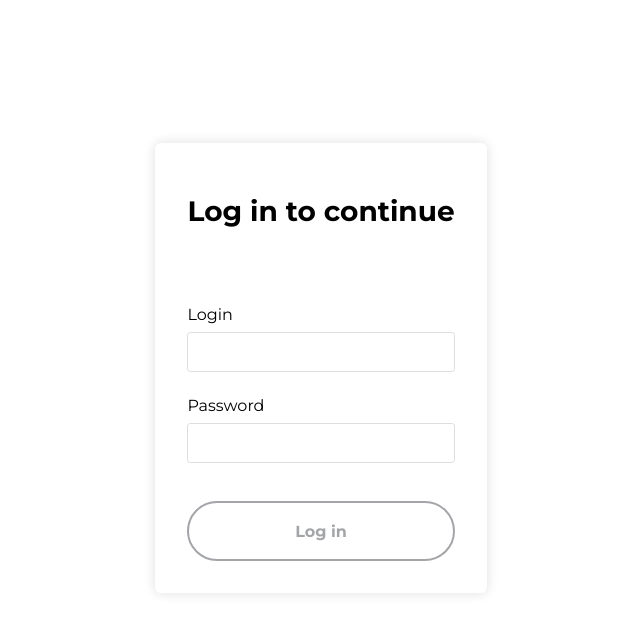
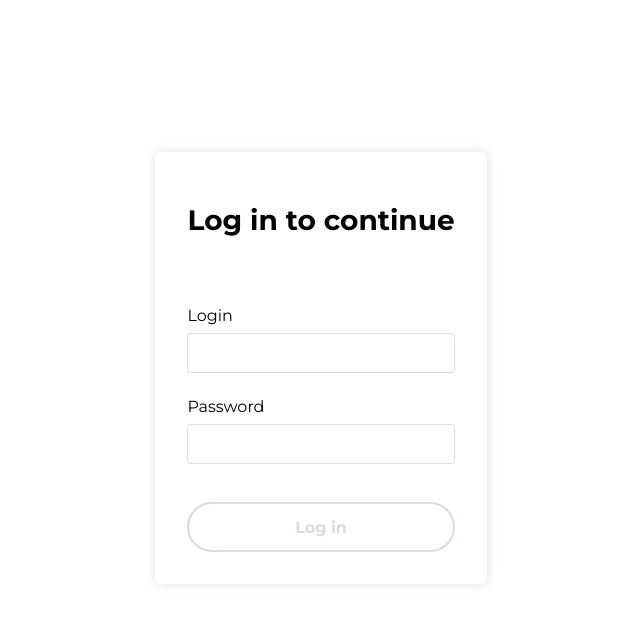
Before and after one commit to bigfatpartyguy/articles-java, a React (Create React App) app: page /signin in a window 1280 px wide. Shown: the top 634 px of the page, without its empty margins (319-959 px from the left). Built offline with nearby package versions, Linux system fonts and the light colour scheme.

Commit message:
Style app header

```diff
--- a/src/assets/scss/elements/_button.scss
+++ b/src/assets/scss/elements/_button.scss
@@ -3,7 +3,7 @@ button {
   border: 2px solid transparent;
   border-radius: 9999px;
   padding: 0.6rem 1.4rem;
-  height: 60px;
+  height: 50px;
   background-color: #f0f0f0;
   font-weight: bold;
   cursor: pointer;
--- a/src/assets/scss/mixins/_mixins.scss
+++ b/src/assets/scss/mixins/_mixins.scss
@@ -6,7 +6,9 @@
   border-color: map-get(map-get($btn-colors, $type), border);
   transition: box-shadow 0.2s ease, background-color 0.4s ease,
     border-color 0.4s ease;
-  &:hover {
+  &:hover,
+  &:focus {
+    outline: none;
     $bg-ring-hover: map-get(map-get($btn-colors, $type), bg-ring-hover);
     $border-hover: map-get(map-get($btn-colors, $type), border-hover);
     background-color: map-get(map-get($btn-colors, $type), bg-hover);
@@ -14,4 +16,13 @@
     border-color: transparent;
     box-shadow: 0 0 0 4px $bg-ring-hover, 0 0 0 6px $border-hover;
   }
+  &:disabled,
+  &:disabled:hover {
+    $disabled: map-get($btn-colors, disabled);
+    background-color: map-get($disabled, bg);
+    border-color: map-get($disabled, border);
+    box-shadow: none;
+    color: map-get($disabled, text);
+    cursor: default;
+  }
 }
--- a/src/assets/scss/styles.scss
+++ b/src/assets/scss/styles.scss
@@ -19,9 +19,13 @@ body {
   height: 100%;
   background: white;
   #root {
+    margin: 0 auto;
+    width: 80%;
+    max-width: 1200px;
     height: 100%;
     display: flex;
-    justify-content: center;
+    flex-direction: column;
+    align-items: center;
     button,
     input,
     select {
--- a/src/assets/scss/vars/_colors.scss
+++ b/src/assets/scss/vars/_colors.scss
@@ -11,7 +11,7 @@ $colors: (
   10: #d7dddf,
   11: #d7eee9,
   12: #f5fffd,
-  13: #fafeff,
+  13: #fdfdfd,
   14: #c1f0c9,
 );
 
@@ -34,4 +34,9 @@ $btn-colors: (
     text: darken(map-get($colors, 14), 80%),
     text-hover: map-get($colors, 2),
   ),
+  disabled: (
+    bg: white,
+    border: map-get($colors, 10),
+    text: map-get($colors, 10),
+  ),
 );
--- a/src/components/Button/Button.jsx
+++ b/src/components/Button/Button.jsx
@@ -5,12 +5,16 @@ import styles from './Button.module.scss';
 export default function Button(props) {
   const {type, btnRole, text, onClick, disabled, ariaLabel} = props;
   /* eslint-disable react/button-has-type */
+  const handleClick = evt => {
+    evt.target.blur();
+    onClick(evt);
+  };
   return (
     <button
       disabled={disabled}
       className={styles[btnRole]}
       type={type}
-      onClick={onClick}
+      onClick={handleClick}
       value={text}
       aria-label={ariaLabel}
     >
--- a/src/components/Button/Button.module.scss
+++ b/src/components/Button/Button.module.scss
@@ -3,21 +3,13 @@
 
 .primary {
   @include btn-theme($type: primary);
-  position: relative;
-  border-radius: 9999px;
-  height: 60px;
 }
 
 .submit {
   @include btn-theme(submit);
-  &:disabled,
-  &:disabled:hover {
-    background-color: white;
-    border-color: #a3a5a8;
-    color: #a3a5a8;
-    cursor: default;
-  }
 }
+
+// Styles below need correction
 
 .active {
   background-color: #007bff;
--- /dev/null
+++ b/src/components/CreateArticle/CreateArticle.jsx
@@ -0,0 +1,13 @@
+import React from 'react';
+
+const CreateArticle = () => {
+  return (
+    <div>
+      <header>
+        <h1>Create a new article</h1>
+      </header>
+    </div>
+  );
+};
+
+export default CreateArticle;
--- /dev/null
+++ b/src/components/CreateArticle/index.js
@@ -0,0 +1 @@
+export {default} from './CreateArticle';
--- a/src/components/MainLayout/MainLayout.jsx
+++ b/src/components/MainLayout/MainLayout.jsx
@@ -1,16 +1,25 @@
 import React from 'react';
+import {Link} from 'react-router-dom';
+import {clearToken} from '../../services/storage';
 import Button from '../Button';
 import styles from './MainLayout.module.scss';
 
 const MainLayout = ({children}) => {
   return (
-    <main className={styles['main-layout']}>
-      <header>
+    <>
+      <header className={styles.header}>
         <h1>Sitename</h1>
-        <Button text="New article" btnRole="primary" />
+        <div className={styles['header__buttons']}>
+          <Link to="/articles/create">
+            <Button text="New article" btnRole="primary" />
+          </Link>
+          <Link to="/signin" onClick={() => clearToken()}>
+            <Button text="Log out" btnRole="primary" />
+          </Link>
+        </div>
       </header>
-      {children}
-    </main>
+      <main className={styles['main-layout']}>{children}</main>
+    </>
   );
 };
 
--- a/src/components/MainLayout/MainLayout.module.scss
+++ b/src/components/MainLayout/MainLayout.module.scss
@@ -1,6 +1,27 @@
 .main-layout {
-  max-width: 1200px;
-  width: 80%;
-  // background: red;
-  padding: 20px;
+  padding: 20px 40px;
+  height: 100%;
+  width: 100%;
 }
+
+.header {
+  display: flex;
+  align-items: center;
+  padding-top: 20px;
+  width: 100%;
+
+  & h1 {
+    margin: 0;
+    font-size: 3em;
+    font-weight: normal;
+    letter-spacing: 4px;
+  }
+
+  & .header__buttons {
+    margin-left: auto;
+
+    & *:first-child {
+      margin-right: 40px;
+    }
+  }
+}
--- a/src/routes/MainRouter.jsx
+++ b/src/routes/MainRouter.jsx
@@ -2,10 +2,7 @@ import React from 'react';
 import {Routes, Route, Navigate} from 'react-router-dom';
 import MainLayout from '../components/MainLayout';
 import Articles from '../components/Articles';
-
-const CreateArticle = () => {
-  return <h1>TODO</h1>;
-};
+import CreateArticle from '../components/CreateArticle';
 
 const MainRouter = () => {
   return (
```
